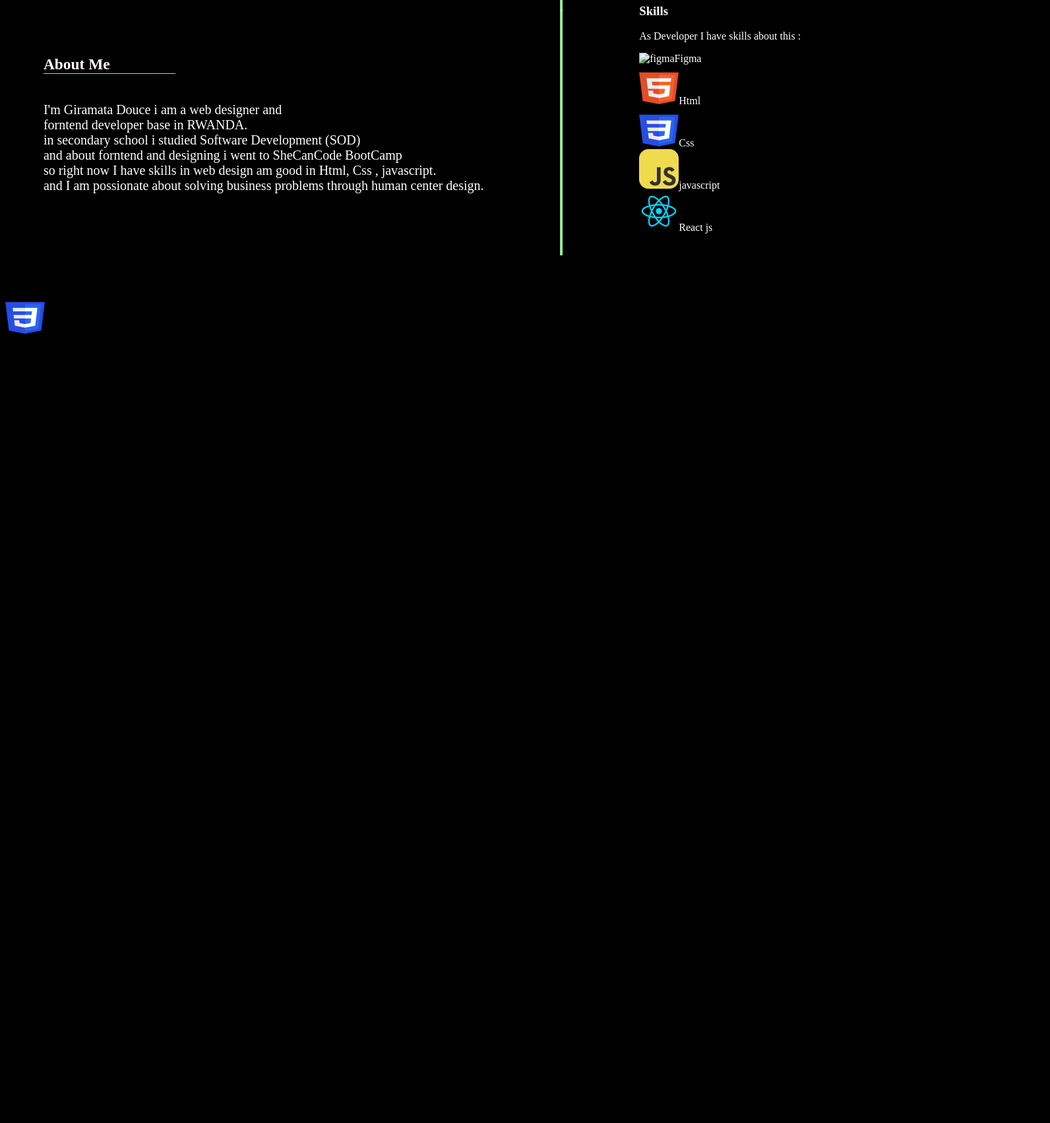
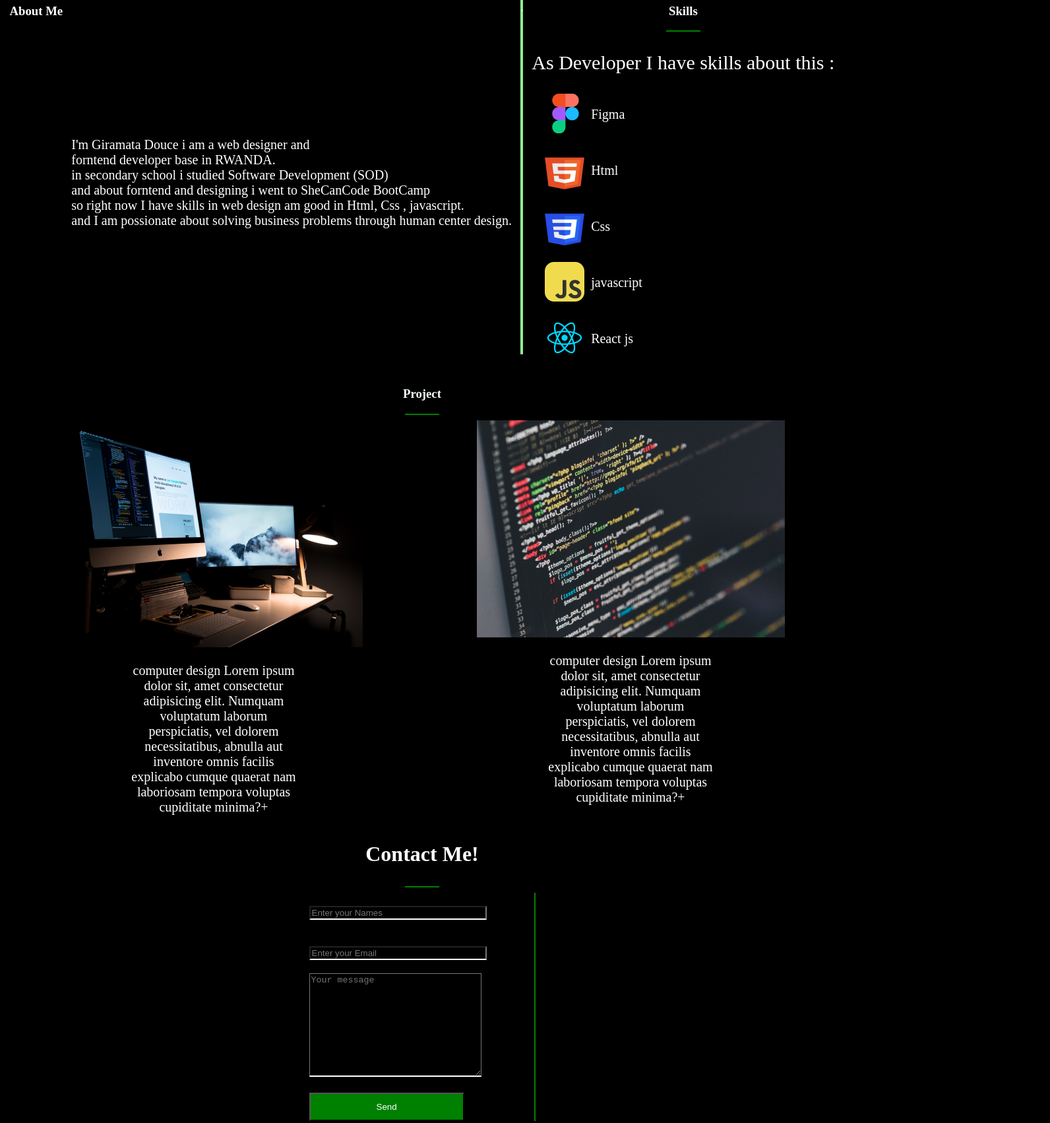
Before and after one commit to Giramata-douce/portifolio, a plain HTML site: page index.html in a window 1280 px wide. Shown: the part 676-2378 px from the top of the page at 66% size, 1592 px wide, since content can reach past the window. Before the commit the page ends 1194 px from the top, so only its background shows below. Drawn offline with Linux system fonts and the light colour scheme.

Commit message:
information

```diff
--- a/index.html
+++ b/index.html
@@ -30,8 +30,11 @@
     </div>
     <div class="container2">
         <!-- one -->
+        <h3>About Me</h3>
         <div class="about">
-            <h3>About Me</h3>
+
+
+
             <p class="par1">I'm Giramata Douce i am a web designer and
                 <br>
             forntend developer base in RWANDA.
@@ -58,28 +61,136 @@
 
         <!-- three -->
         <div class="skil">
-            <h3>Skills</h3>
+            <center>
+                <h3>Skills</h3>
+               <hr  style="border: 1px solid green; width: 50px;">
+
+
+            </center>
+
             <p  class="par2">As Developer I have skills about this :</p>
 
 
             <div class="icons">
-                <div><img src="devicon_figma.png" alt="figma">Figma</div>
-                <div><img src="logos_html-5.png" alt="html">Html</div>
-                <div><img src="logos_css-3.png" alt="css">Css</div>
-                <div><img src="Group.png" alt="javascript">javascript</div>
-                <div><img src="vscode-icons_file-type-reactjs.png" alt="reactjs">React js</div>
+                <div class="menn" style="display: flex;">
+                    <div  style=" flex: 1;" >
+                        <img src="devicon_figma.png" alt="figma">
+                    </div>
+
+                    <p style="flex: 5;">Figma</p>
+                    </div>
+
+                <div class="menn"  style="display: flex;">
+                    <div style="flex:1">
+                    <img src="logos_html-5.png" alt="html">
+                </div>
+                    <p style="flex: 5;">Html</p>
+                </div>
+
+                <div class="menn"  style="display: flex;">
+                    <div style="flex:1">
+                        <img src="logos_css-3.png" alt="css">
+                    </div>
+
+                    <p style="flex: 5;">Css</p>
+                </div>
+                <div class="menn"  style="display: flex;">
+                    <div style="flex:1;">
+                    <img src="Group.png" alt="javascript">
+                </div>
+                    <p style="flex: 5;">javascript</p>
+                </div>
+
+
+                <div class="menn" style="display: flex;">
+                    <div style="flex:1;">
+                    <img src="vscode-icons_file-type-reactjs.png" alt="reactjs">
+                    </div>
+                    <p style="flex: 5;">React js</p>
+                </div>
             </div>
         </div>
     </div>
+    <center>
+        <center><h3 style="color: rgb(244, 253, 249);">Project</h3></center>
+        <hr class="line2"  style="border: 1px solid green; width: 50px;">
+        <div class="container">
 
-    <div class="container3">
-        <div class="project">
-            <h3>Project</h3>
-            <img src="logos_css-3.png" alt="css">
+            <div class="container-1">
+
+
+
+                <img src="project1.png" alt="project">
+                <p class="par3">computer design
+                    Lorem ipsum dolor sit,
+                    amet consectetur adipisicing elit.
+                     Numquam voluptatum laborum
+                     perspiciatis,
+                     vel dolorem necessitatibus,
+                     abnulla aut inventore
+                      omnis facilis explicabo cumque
+                    quaerat nam laboriosam
+                    tempora voluptas cupiditate minima?+
+
+                        </p>
+            </div>
+            <div class="container-2">
+                <div class="container-1">
+
+                    <img src="project2.png" alt="project">
+                    <p class="par3">computer design
+                        Lorem ipsum dolor sit,
+                        amet consectetur adipisicing elit.
+                         Numquam voluptatum laborum
+                         perspiciatis,
+                         vel dolorem necessitatibus,
+                         abnulla aut inventore
+                          omnis facilis explicabo cumque
+                        quaerat nam laboriosam
+                        tempora voluptas cupiditate minima?+
+
+                            </p>
+                </div>
+            </div>
+        </div>
+    </center>
+
+
+
+
+    <div class="container4" >
+        <h1>Contact Me!</h1>
+
+        <hr  style="border: 1px solid green; width: 50px;">
+            <form action="#"  style="border-right: 2px solid green; padding-right: 80px;">
+
+               <div class="input">
+                <div class="input1">
+                    <input type="text" name="name" placeholder="Enter your Names" class="items" style="color: white;">
+
+                </div>
+                <div class="input1">
+                <input type="text" name="email" placeholder="Enter your Email" class="items" style="color: white;">
+
+                </div>
+                <div class="text">
+                    <textarea name="" id="message" cols="30" rows="10" placeholder="Your message" class="items"></textarea>
+
+                </div>
+                <button type="submit" class="button">Send</button>
+
+               </div>
+
+            </form>
 
         </div>
+
+
+        <div class="container-flex" style="flex: 1;">
+
+        </div>
+
     </div>
-    <div class="container4"></div>
 
 
 
--- a/style/style.css
+++ b/style/style.css
@@ -1,3 +1,4 @@
+
 body{
     display: flex;
     flex-direction: column;
@@ -31,15 +32,16 @@ body{
     background: limegreen;
 }
 .me{
-    width: 100%;
+
     height: 100%;
     display: flex;
     align-items: center;
     padding: 0 10px;
     color: white;
-    margin-left: 300px;
+    margin-left: 100px;
     margin-top: 70px;
 }
+
 .me-mem h1{
     font-size: 20px;
     font-weight: 100;
@@ -141,6 +143,13 @@ body{
     font-size: 30px;
     color: white;
 } */
+
+.line-3
+{
+    height:50vh;
+    width: 0px;
+    border:2px solid  green;
+}
 .container2{
     display: flex;
     justify-content: space-around;
@@ -151,9 +160,33 @@ body{
     border-bottom: 1.5px solid lightgreen;
 }
 .line{
-    height: 400px;
+    height: 550px;
     background-color: lightgreen;
 }
+input{
+    width: 100%;
+}
+input[type=text]
+{
+    background-color: black;
+    border-bottom: 2px solid white;
+    margin-top: 20px;
+    margin-bottom: 20px;
+}
+.button{
+    padding: 12px 100px;
+    background-color: green;
+    color: white;
+  margin-top: 20px;
+
+}
+textarea{
+    background-color: black;
+    border-bottom: 2px solid white;
+    color: white;
+}
+
+
 .about{
     display: flex;
     justify-content: center;
@@ -162,12 +195,94 @@ body{
     font-weight: 10px;
 }
 .skill{
+    font-size: 30px;
+    font-weight: 10px;
     width: 200px;
     border-bottom: 1.5px solid lightgreen;
 }
+.lin
+{
+ width: 50px;
+color: 2px solid green;
+}
+.container{
+    display: flex;
+    justify-content: center;
+
+}
+.par2{
+    font-size: 30px;
+}
+.icons{
+    font-size: 20px;
+}
+.menn{
+    font-weight: 100px;
+    font-size: 20px;
+    margin: 20px;
+}
 .container3{
+    display: flex;
+    justify-content: space-between;
+    align-items: center;
+
+
+
+}
+.project
+{
+    flex:1;
+}
+.project-1
+{
+    flex: 1;
+}
+.line2
+{
+ width: 50px;
+ color: 2px solid rgb(233, 49, 114);
+}
+
+.project>h3{
+    font-size: 30px;
+    font-weight: 20px;
+    color: white;
+}
+.par3{
+
+    color: white;
+    font-size: 20px;
+    width: 40%;
+
+}
+.par4{
+    color: white;
+    font-size: 20px;
+}
+.container4{
     display: flex;
     justify-content: center;
     flex-direction: column;
+    align-items: center;
+    color: white;
 
 }
+h1>form{
+    width: 600px;
+    text-align: center;
+}
+.form input{
+    display: flex;
+    justify-content: center;
+}
+.input1 items{
+    width: 100%;
+    padding: 18px;
+    background: transparent;
+    color: gray;
+    border-radius: 6px;
+}
+.btn
+{
+
+}
```
Also changed, not shown: devicon_figma.png (added), project1.png (added), project2.png (added).
